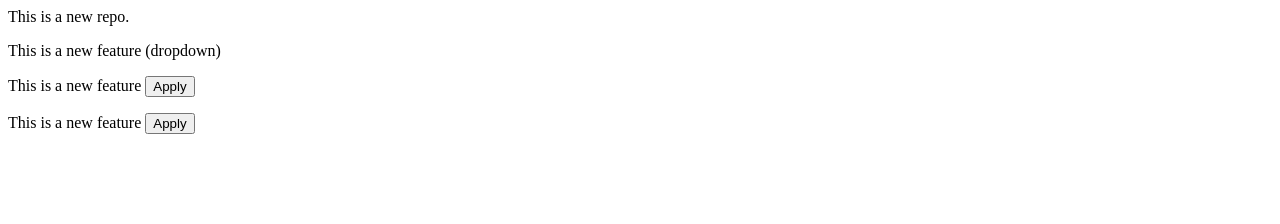
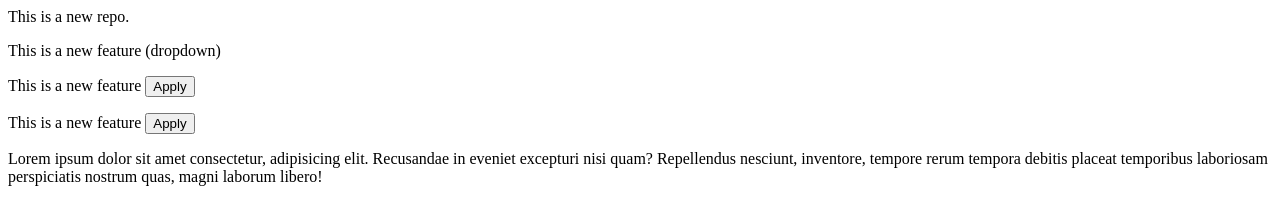
Before and after one commit to badachirahul/localrepo, a plain HTML site: page index.html in a window 1280 px wide. Drawn offline with Linux system fonts and the light colour scheme.

Commit message:
Add paragraph

```diff
--- a/index.html
+++ b/index.html
@@ -5,3 +5,5 @@
 <p>This is a new feature <button>Apply</button></p>
 
 <p>This is a new feature <button>Apply</button></p>
+
+<p>Lorem ipsum dolor sit amet consectetur, adipisicing elit. Recusandae in eveniet excepturi nisi quam? Repellendus nesciunt, inventore, tempore rerum tempora debitis placeat temporibus laboriosam perspiciatis nostrum quas, magni laborum libero!</p>
```
